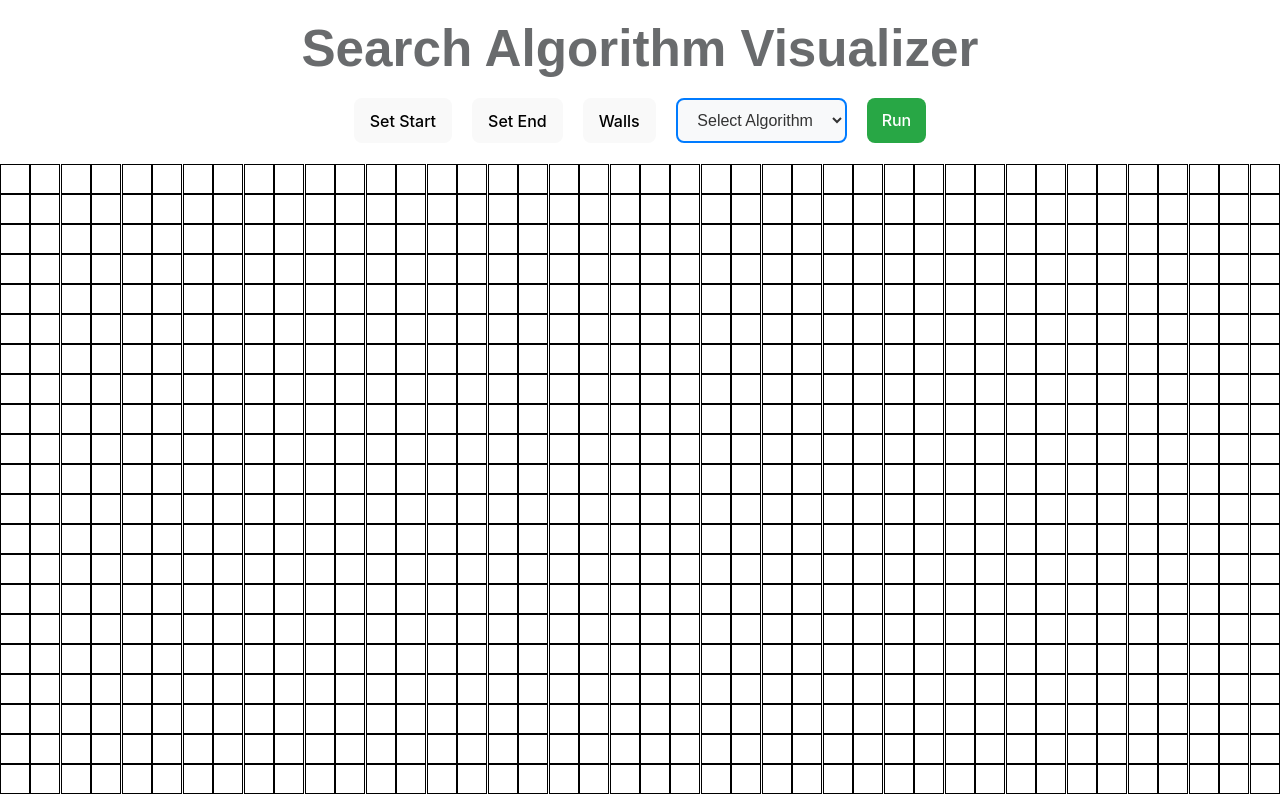
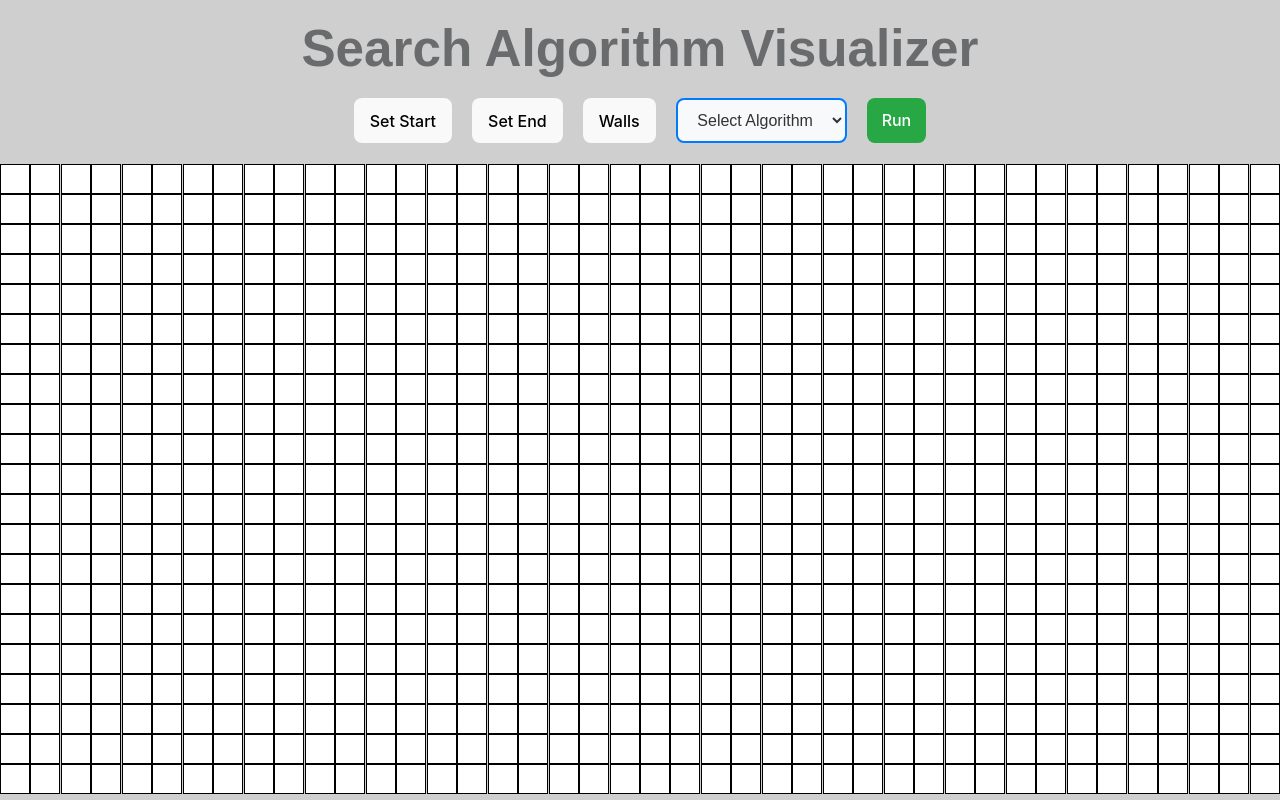
Before and after one commit to MathomJohnson/AlgoVisualizer, a React (Vite) app: page / in a window 1280 px wide. Built offline with nearby package versions, Linux system fonts and the light colour scheme.

Commit message:
background color

```diff
--- a/src/components/Grid.css
+++ b/src/components/Grid.css
@@ -9,6 +9,7 @@ html, body {
   padding: 0;
   width: 100%; /* Ensure content fits the viewport width */
   height: 100%;
+  background-color: #3838383d;
   box-sizing: border-box;
 }
 
```
